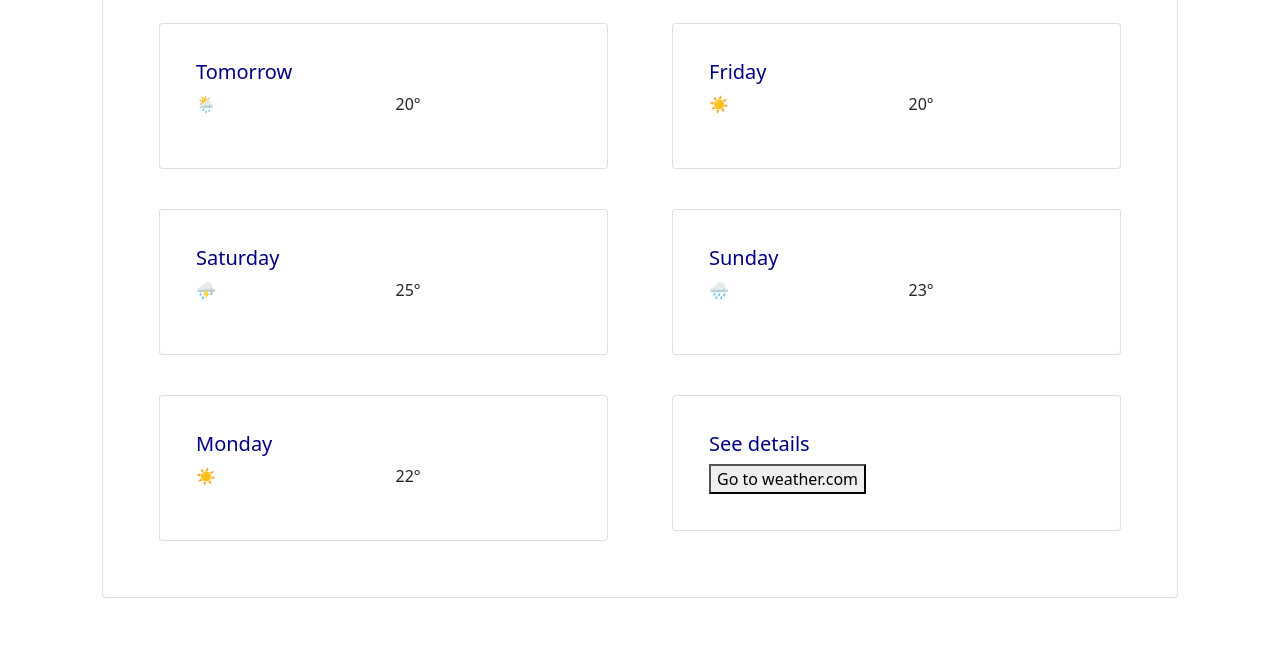
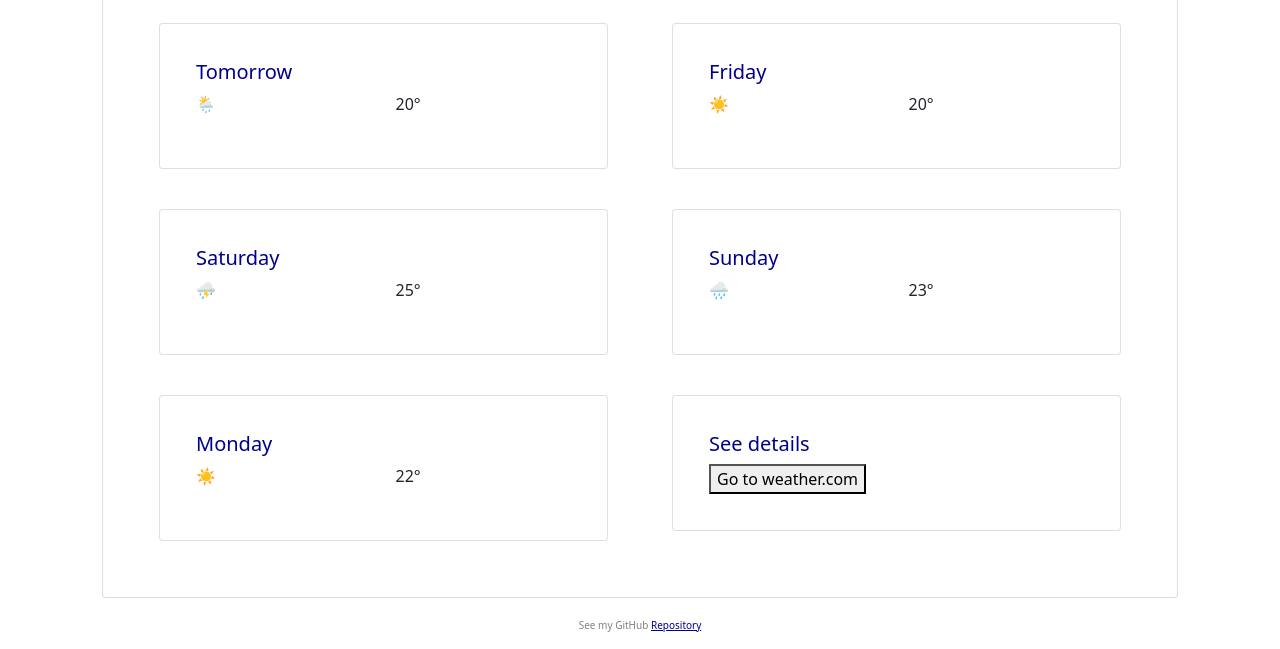
Before and after one commit to ti277/shecodes-project, a website built with Parcel: page index.html in a window 1280 px wide. Shown: the part 447-1096 px from the top of the page. Before the commit the page ends 1065 px from the top, so only its background shows below. Built offline with nearby package versions, Linux system fonts and the light colour scheme.

Commit message:
Added link to github repository

```diff
--- a/index.html
+++ b/index.html
@@ -150,7 +150,9 @@
         </div>
       </div>
       </div>
+
   </div>
+  <p class="footnote">See my GitHub <a href = "https://github.com/ti277/shecodes-project" class="gitLink"> Repository</a> </p>
     <script src="src/index.js"></script>
   </body>
 </html>
--- a/src/style.css
+++ b/src/style.css
@@ -44,3 +44,18 @@ h1 {
 .card-title {
   color: darkblue;
 }
+
+.footnote {
+  color: grey;
+  font-size: 10px;
+  text-align: center;
+}
+
+.gitLink {
+  color: darkblue;
+  transition: ease-in-out 200ms;
+}
+
+.gitLink:hover {
+  color: grey;
+}
```
